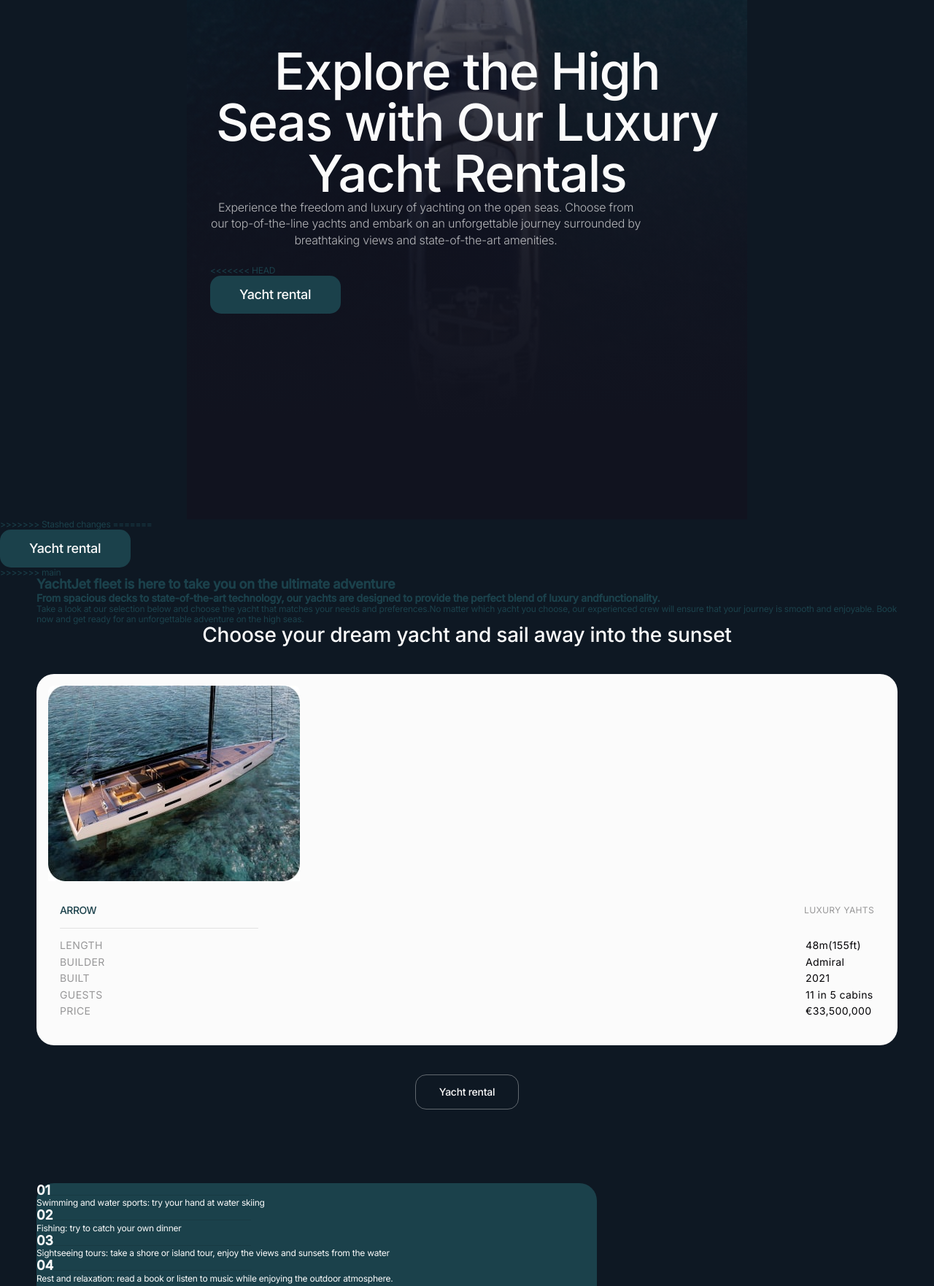
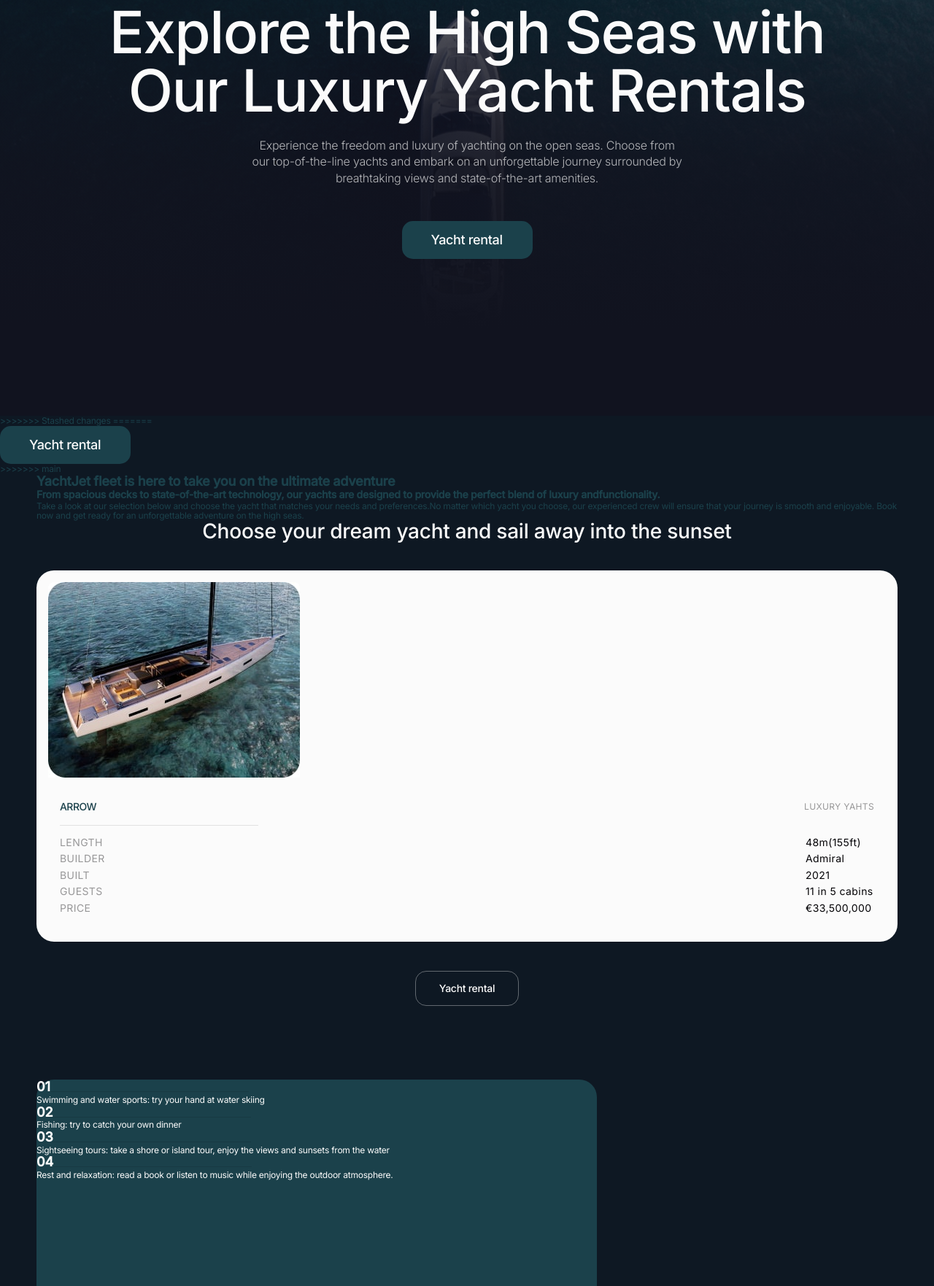
Before and after one commit to zeib01/project-group-14, a website: page src/index.html in a window 1280 px wide. Shown: the part 466-2229 px from the top of the page at 73% size. Drawn offline with nearby package versions, Linux system fonts and the light colour scheme; files that its build step writes are made by us from their sources.

Commit message:
hero-css-not-bg-btn1

```diff
--- a/src/css/hero.css
+++ b/src/css/hero.css
@@ -2,11 +2,7 @@
 .hero-section {
   max-width: 375px;
   height: 100%;
-<<<<<<< HEAD
   padding: 260px 20px 386px 20px;
-=======
-  padding: 0 20px 302px 20px;
->>>>>>> main
   background-repeat: no-repeat;
   background-position: center;
   background-size: cover;
@@ -22,7 +18,6 @@
 }
 
 .hero-container {
-<<<<<<< HEAD
   display: flex;
   flex-direction: column;
   align-items: center;
@@ -76,17 +71,6 @@
 .hero-button:focus {
   color: #1b414b;
   background-color: #fbfbfb;
-=======
-}
-
-.hero-title {
-}
-
-.hero-text {
-}
-
-.hero-button {
->>>>>>> main
 }
 
 @media screen and (min-width: 320px) and (max-width: 374.98px) {
@@ -120,11 +104,8 @@
 @media only screen and (min-width: 768px) {
   .hero-section {
     max-width: 768px;
-<<<<<<< HEAD
     height: 100%;
     padding: 280px 32px 282px 32px;
-=======
->>>>>>> main
     background-image: linear-gradient(
         360deg,
         #11131f 15.05%,
@@ -132,7 +113,6 @@
         rgba(17, 19, 31, 0) 98.27%
       ),
       url(/img/hero-bg-tablet@1x.jpg);
-<<<<<<< HEAD
   }
 
   .hero-title {
@@ -178,21 +158,12 @@
   }
 }
 
-=======
-    margin-left: auto;
-    margin-right: auto;
-  }
-}
->>>>>>> main
 /*DESCTOP*/
 @media only screen and (min-width: 1280px) {
   .hero-section {
     max-width: 1280px;
-<<<<<<< HEAD
     height: 100%;
     padding: 235px 140px 215px 140px;
-=======
->>>>>>> main
     background-image: linear-gradient(
         360deg,
         #11131f 15.05%,
@@ -200,7 +171,6 @@
         rgba(17, 19, 31, 0) 98.27%
       ),
       url(/img/hero-bg-desktop@1x.jpg);
-<<<<<<< HEAD
   }
 
   .hero-container {
@@ -239,21 +209,12 @@
   }
 }
 
-=======
-    margin-left: auto;
-    margin-right: auto;
-  }
-}
->>>>>>> main
 /*DESCTOP2*/
 @media only screen and (min-width: 1440px) {
   .hero-section {
     max-width: 1440px;
-<<<<<<< HEAD
     height: 100%;
     padding: 235px 220px 232px 220px;
-=======
->>>>>>> main
     background-image: linear-gradient(
         360deg,
         #11131f 15.05%,
@@ -264,7 +225,6 @@
     margin-left: auto;
     margin-right: auto;
   }
-<<<<<<< HEAD
   .hero-title {
     font-size: 80px;
   }
@@ -296,7 +256,3 @@
       url(/img/hero-bg-desktop2@2x.jpg);
   }
 }
->>>>>>> Stashed changes
-=======
-}
->>>>>>> main
--- a/src/partials/hero.html
+++ b/src/partials/hero.html
@@ -1,8 +1,4 @@
-<<<<<<< HEAD
-<<<<<<< Updated upstream
-=======
-=======
->>>>>>> main
+
 <section class="hero-section">
   <div class="hero-container">
     <h1 class="hero-title">
@@ -13,7 +9,6 @@
       from our top-of-the-line yachts and embark on an unforgettable journey
       surrounded by breathtaking views and state-of-the-art amenities.
     </p>
-<<<<<<< HEAD
     <button class="hero-button" type="button">
       <a href="#rent_a_yacht">Yacht rental</a>
     </button>
```
